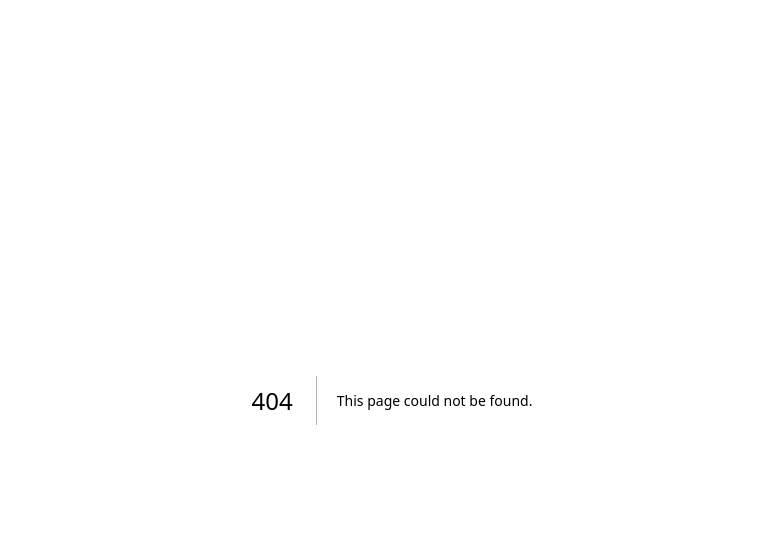
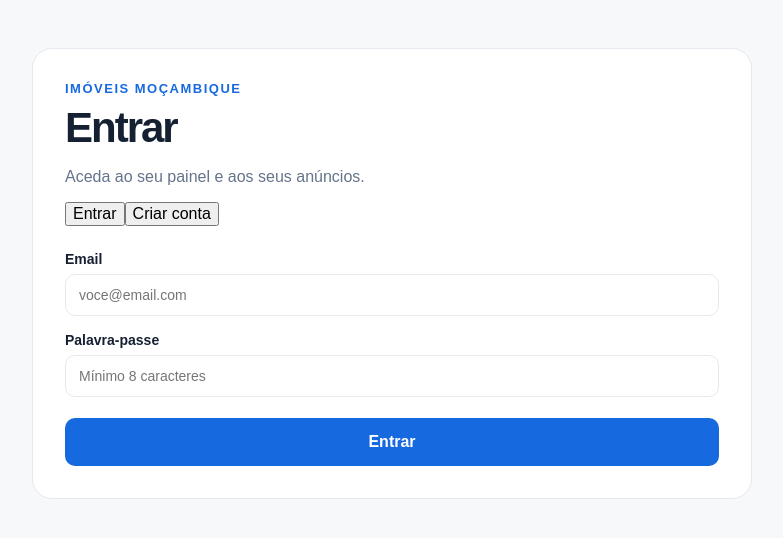
Before and after one commit to Jaylowkey/Imoveis, a Next.js app: page /auth in a window 1280 px wide. Before the commit this address had no page. Shown: the top 538 px of the page, without its empty margins (248-1031 px from the left). Built offline with nearby package versions, Linux system fonts and the light colour scheme.

Commit message:
add authentication: app/auth/page.tsx

```diff
--- /dev/null
+++ b/app/auth/page.tsx
@@ -0,0 +1,36 @@
+"use client";
+import { useState } from "react";
+import { useRouter } from "next/navigation";
+
+export default function AuthPage() {
+  const router = useRouter();
+  const [mode,setMode]=useState<"login"|"register">("login");
+  const [error,setError]=useState("");
+  const [loading,setLoading]=useState(false);
+
+  async function submit(e:React.FormEvent<HTMLFormElement>) {
+    e.preventDefault(); setError(""); setLoading(true);
+    const data=Object.fromEntries(new FormData(e.currentTarget).entries());
+    try {
+      const res=await fetch(mode==="login"?"/api/auth/login":"/api/auth/register",{method:"POST",headers:{"Content-Type":"application/json"},body:JSON.stringify(data)});
+      const json=await res.json();
+      if(!res.ok) throw new Error(json.error||"Não foi possível continuar.");
+      router.push(json.user?.role==="ADMIN"?"/admin":"/dashboard");
+      router.refresh();
+    } catch(err){setError(err instanceof Error?err.message:"Ocorreu um erro.");}
+    finally{setLoading(false);}
+  }
+
+  return <main className="form-page"><div className="form-card auth-card">
+    <div className="eyebrow dark">Imóveis Moçambique</div><h1>{mode==="login"?"Entrar":"Criar conta"}</h1>
+    <p className="muted">{mode==="login"?"Aceda ao seu painel e aos seus anúncios.":"Crie uma conta para publicar e gerir imóveis."}</p>
+    <div className="auth-tabs"><button className={mode==="login"?"active":""} onClick={()=>setMode("login")} type="button">Entrar</button><button className={mode==="register"?"active":""} onClick={()=>setMode("register")} type="button">Criar conta</button></div>
+    <form onSubmit={submit} className="publish-form">
+      {mode==="register"&&<><label>Nome<input name="name" required placeholder="Nome completo"/></label><label>Telefone<input name="phone" placeholder="+258 8x xxx xxxx"/></label><label>Tipo de conta<select name="role"><option value="CLIENT">Quero procurar imóveis</option><option value="OWNER">Sou proprietário</option><option value="AGENT">Sou agente imobiliário</option><option value="AGENCY">Sou uma agência</option></select></label></>}
+      <label>Email<input name="email" required type="email" placeholder="voce@email.com"/></label>
+      <label>Palavra-passe<input name="password" required minLength={8} type="password" placeholder="Mínimo 8 caracteres"/></label>
+      {error&&<div className="form-error">{error}</div>}
+      <button className="btn btn-primary submit" disabled={loading}>{loading?"A processar...":mode==="login"?"Entrar":"Criar conta"}</button>
+    </form>
+  </div></main>;
+}
```
